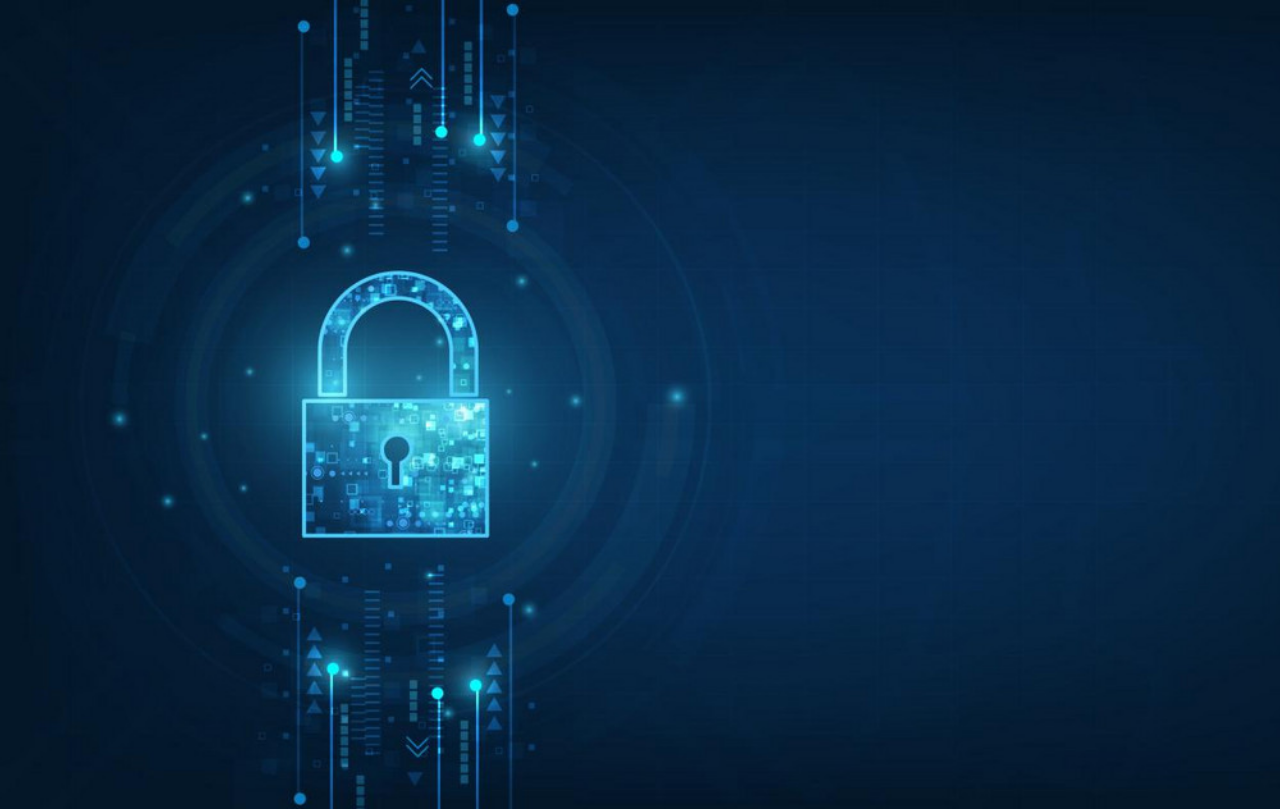
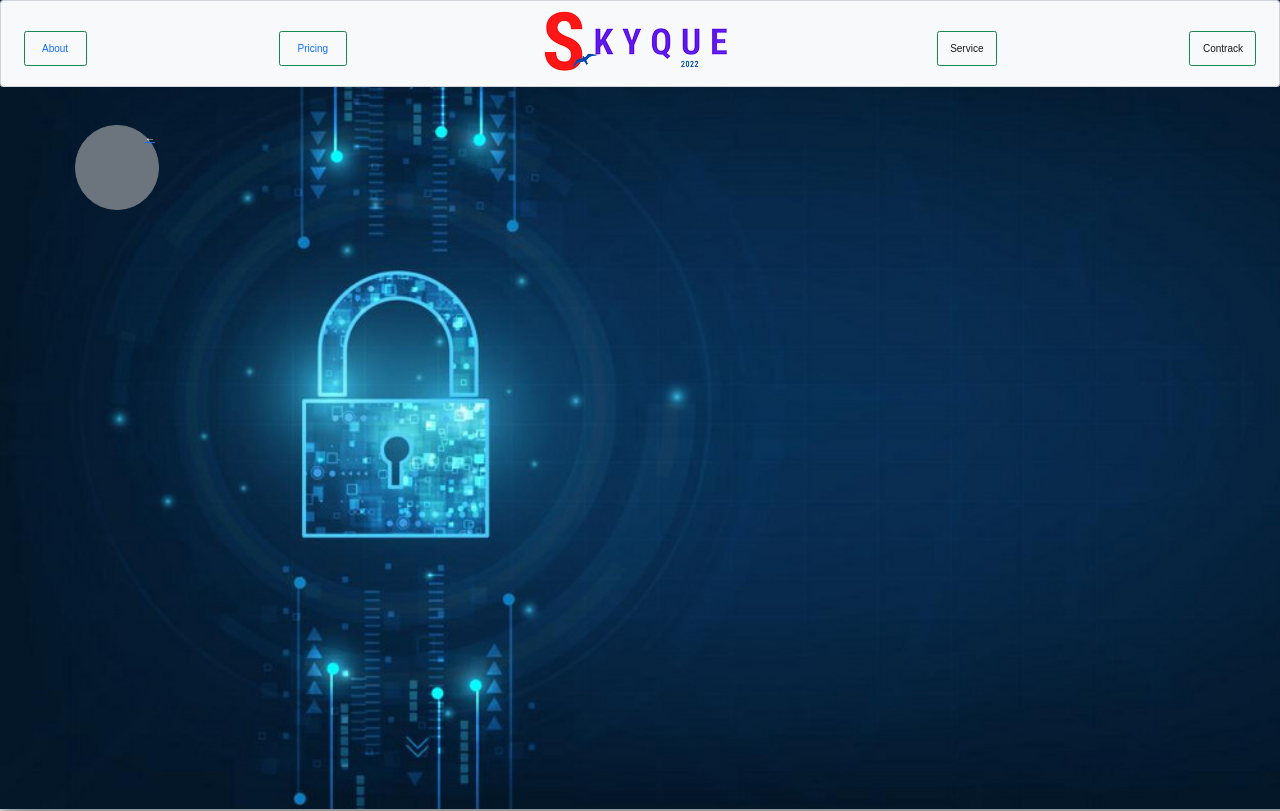
Before and after one commit to skyque1/skyqueweb, a plain HTML site: page web/footert/LandingPage.html in a window 1280 px wide. Shown: the top 811 px of the page. Drawn offline with nearby package versions, Linux system fonts and the light colour scheme.

Commit message:
pang benerin button back si landing page

```diff
--- a/web/footert/LandingPage.html
+++ b/web/footert/LandingPage.html
@@ -30,9 +30,61 @@
         <title>landing yak</title>
     </head>
     <body>
+        <!-- Bagian Awal Navbar -->
+        <nav class="navbar navbar-expand-lg bg-light form-control me-2 fixed-top">
+            <div class="container-fluid">
+                <div class="btn btn-outline-success" id="navbarNavAltMarkup">
+                    <a class="nav-link active" aria-current="page" href="#">About</a>
+                </div>
+
+                <div class="btn btn-outline-success" id="navbarNavAltMarkup">
+                    <a class="nav-link active" aria-current="page" href="#">Pricing</a>
+                </div>
+                <a class="navbar-brand" href="#"><img src="./images/skyq.png" alt="" class="navbarlogo1"></a>
+                <button
+                    class="navbar-toggler"
+                    type="button"
+                    data-bs-toggle="collapse"
+                    data-bs-target="#navbarNavAltMarkup"
+                    aria-controls="navbarNavAltMarkup"
+                    aria-expanded="false"
+                    aria-label="Toggle navigation">
+
+                    <span class="navbar-toggler-icon"></span>
+
+                </button>
+                <div class="btn btn-outline-success" id="navbarNavAltMarkup">
+                    <div class="navbar-nav">
+                        <a class="nav-link active" aria-current="page" href="#">Service</a>
+                    </div>
+                </div>
+
+                <div class="btn btn-outline-success" id="navbarNavAltMarkup">
+                    <div class="navbar-nav">
+                        <a class="nav-link active" aria-current="page" href="#">Contrack</a>
+                    </div>
+                </div>
+            </nav>
+            <!-- Bagian Akhir Navbar -->
             <!-- Awal image landing -->
             <div class="imgLandingPage">
-    <img src="./images/landingPageTV.jpg" alt="a"  style="width:120%;margin-right: 25%;">
+                <style>
+                    .sudut-kiri {
+                        position: absolute;
+                    top: 115px;
+                    left: 75px;
+                    }
+                    </style>
+                <button type="button" class="btn btn-secondary rounded-circle sudut-kiri"style="padding-left:5% ; padding-bottom: 5%;top: 115px;
+                left: 75px;" >
+                        <a href="http://127.0.0.1:5501/web/footert/index.html"><span  style="color: white;transform: scale(5,10);margin-left:50% ;">&leftarrow;</span ></a>
+
+                  </button>
+                <img
+                    src="./images/landingPageTV.jpg"
+                    alt="a"
+                    class="shdw"
+                    style="width:120%;margin-right: 25%;">
             </div>
             <div class="spacing5"></div>
             <!-- Akhir image landing -->
@@ -145,9 +197,7 @@
 
                 <!-- Bagian Akhir Card -->
                 <!-- Bagian Testimoni Awal -->
-            <div class="testimoni">
-
-            </div>
+                <div class="testimoni"></div>
                 <!-- Bagian Testimoni Akhir -->
             </body>
         </html>
```
Lines whose indentation alone changed are shown as unchanged.
